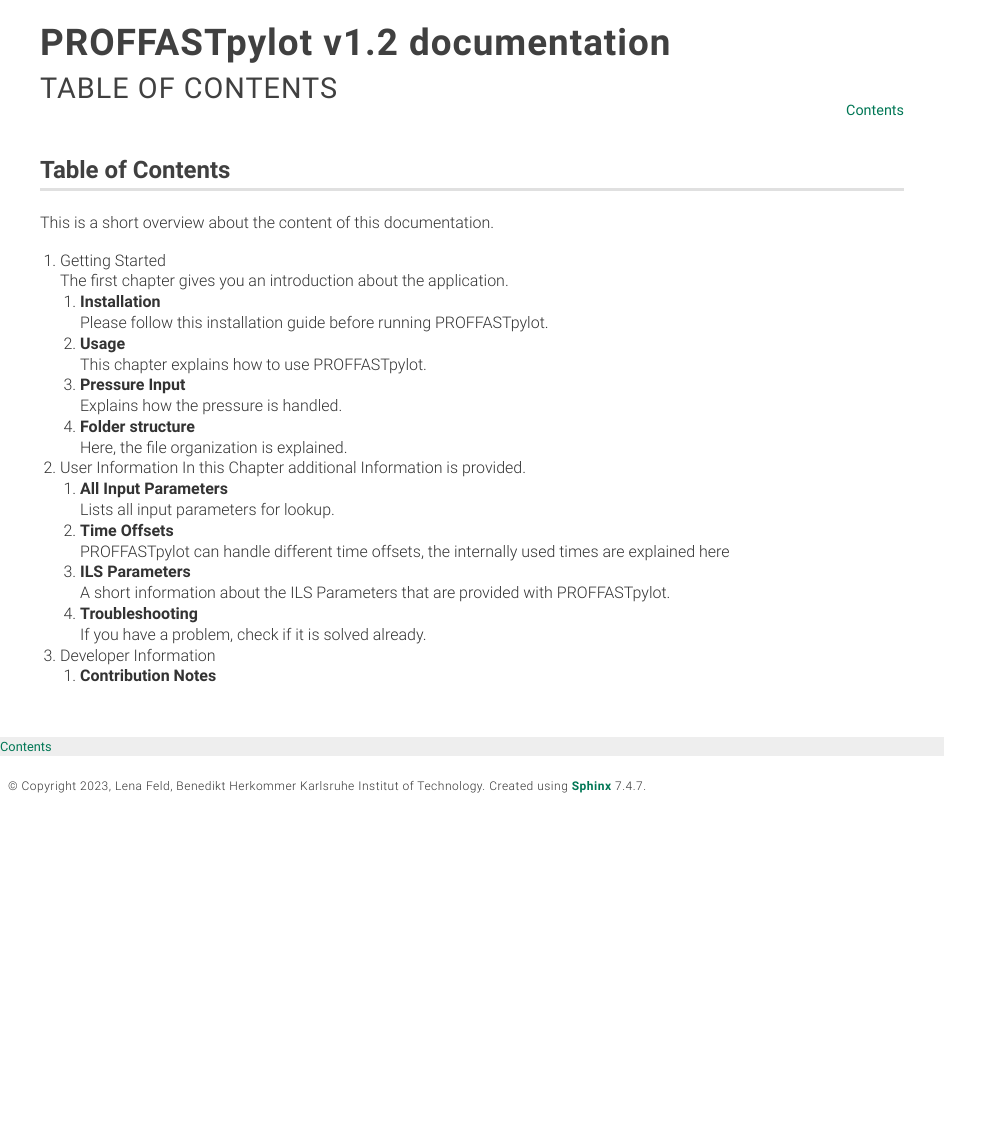
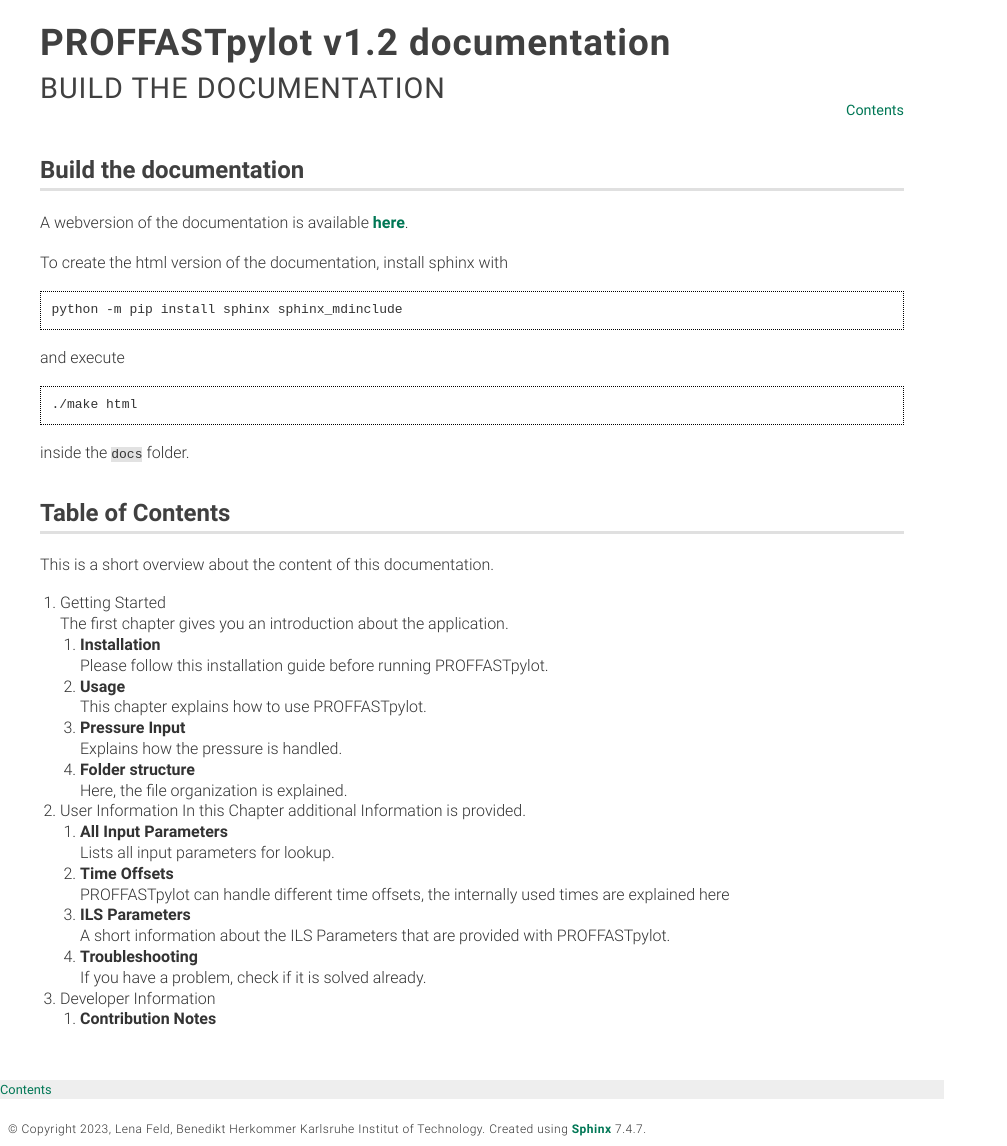
Before and after one commit to coccon/proffastpylot, a Sphinx documentation site: the page built from docs/README.md, in a window 1280 px wide. Shown: the whole page, without its empty margins (0-1007 px from the left). Built offline with Sphinx 7.4.7, drawn with Linux system fonts in a browser that asks for light colours; before the commit the page ends 900 px from its top, so only the background shows below that.

Commit message:
updated READMEs

````diff
--- a/docs/README.md
+++ b/docs/README.md
@@ -1,3 +1,19 @@
+## Build the documentation
+
+A webversion of the documentation is available [here](https://www.imk-asf.kit.edu/english/4261.php).
+
+To create the html version of the documentation, install sphinx with
+ ```
+ python -m pip install sphinx sphinx_mdinclude
+ ```
+and execute
+```
+./make html
+```
+inside the `docs` folder.
+
+
+
 ## Table of Contents
 This is a short overview about the content of this documentation.
 
````
Also changed, not shown: README.md (+2 -13 lines).
